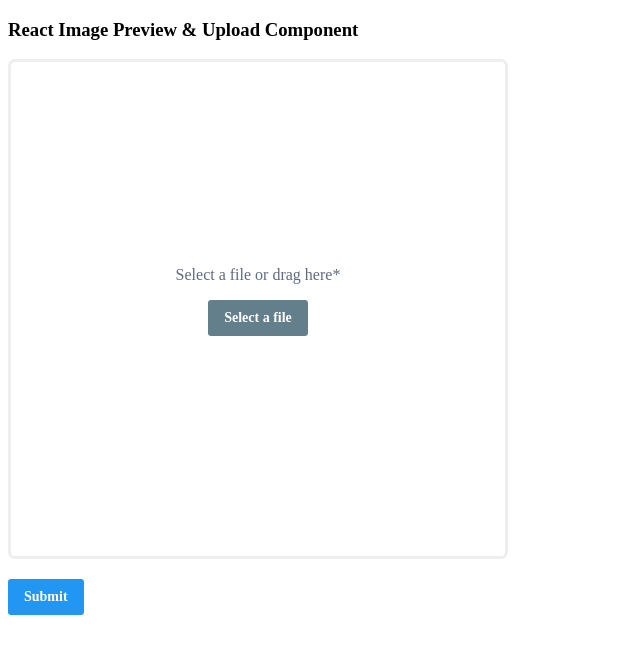
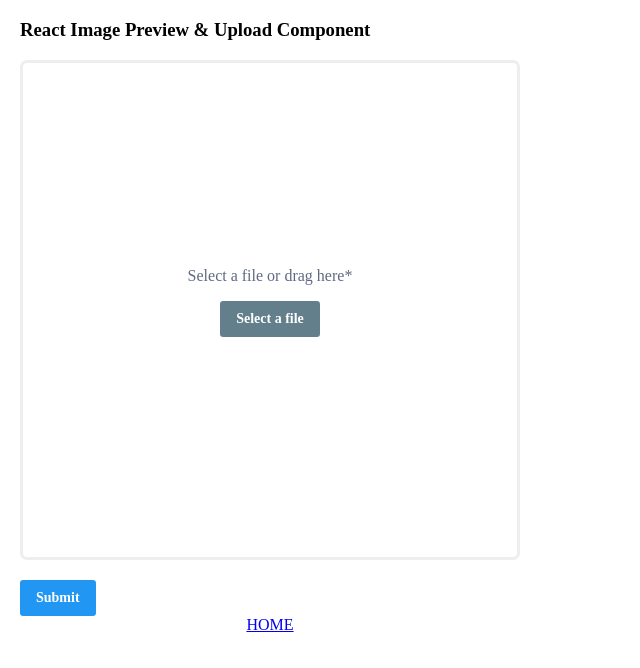
Before and after one commit to Jadenhub/UploadImg, a React app: page / in a window 1280 px wide. Shown: the whole page, without its empty margins (0-640 px from the left). Built offline with nearby package versions, Linux system fonts and the light colour scheme.

Commit message:
add home link

```diff
--- a/src/index.css
+++ b/src/index.css
@@ -1,3 +1,15 @@
+* {
+  margin: 0;
+  padding: 0;
+}
+
+#root {
+  width: 500px;
+  display: flex;
+  flex-direction: column;
+  margin-left: 20px;
+}
+
 .uploader label {
   display: flex;
   flex-direction: column;
@@ -141,3 +153,11 @@
     border: none;
     margin-top: 20px;
 }
+
+.title {
+  line-height: 60px;
+}
+
+.home {
+  margin: auto;
+}
--- a/src/index.js
+++ b/src/index.js
@@ -8,7 +8,7 @@ function getContent(file, loading){
   if (file) {
     return (
       <React.Fragment>
-        <img className='file-image' src={URL.createObjectURL(file)} />
+        <img alt='uploadimg' className='file-image' src={URL.createObjectURL(file)} />
         <div className='response'>
           <div className="message">{<strong>{file.name}</strong>}</div>
           <progress className="progress" value={loading}></progress>
@@ -87,7 +87,7 @@ class Upload extends React.Component {
     const content = getContent(this.state.file, this.state.loading);
     return (
       <>
-        <h3>React Image Preview & Upload Component</h3>
+        <h3 className='title'>React Image Preview & Upload Component</h3>
         <form className='uploader'>
           <input id='file-upload' onChange={(e)=> this.handleChange(e)} type='file' accept='image/*'/>
             <label
@@ -101,6 +101,7 @@ class Upload extends React.Component {
             </label>
             <input className='btn-submit' type='submit' value='Submit' onClick={(e) => this.handleSubmit(e)}/>
         </form>
+        <a className="home" href='/'>HOME</a>
       </>
     );
   };
```
